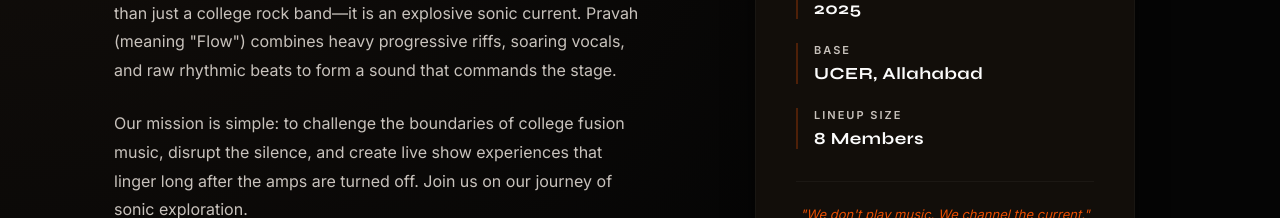
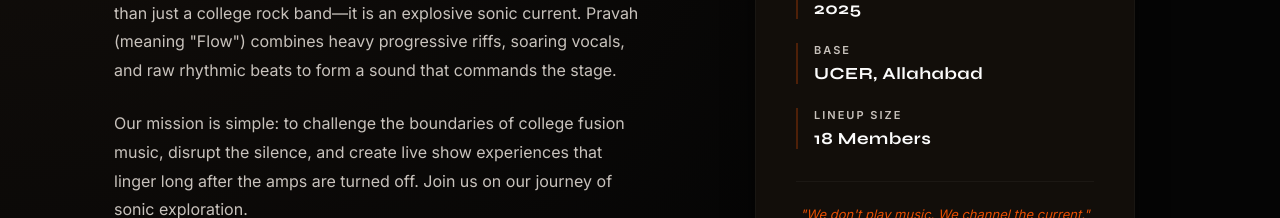
Before and after one commit to shaurya0002/project-x, a React (Vite) app: page / in a window 1280 px wide. Shown: the part 1960-2178 px from the top of the page. Built offline with nearby package versions, Linux system fonts and the light colour scheme.

Commit message:
Added member count

```diff
--- a/src/pages/About.jsx
+++ b/src/pages/About.jsx
@@ -71,7 +71,7 @@ export default function About() {
               </div>
               <div className="stat-item">
                 <span className="stat-label">LINEUP SIZE</span>
-                <span className="stat-value">8 Members</span>
+                <span className="stat-value">18 Members</span>
               </div>
             </div>
 
```
